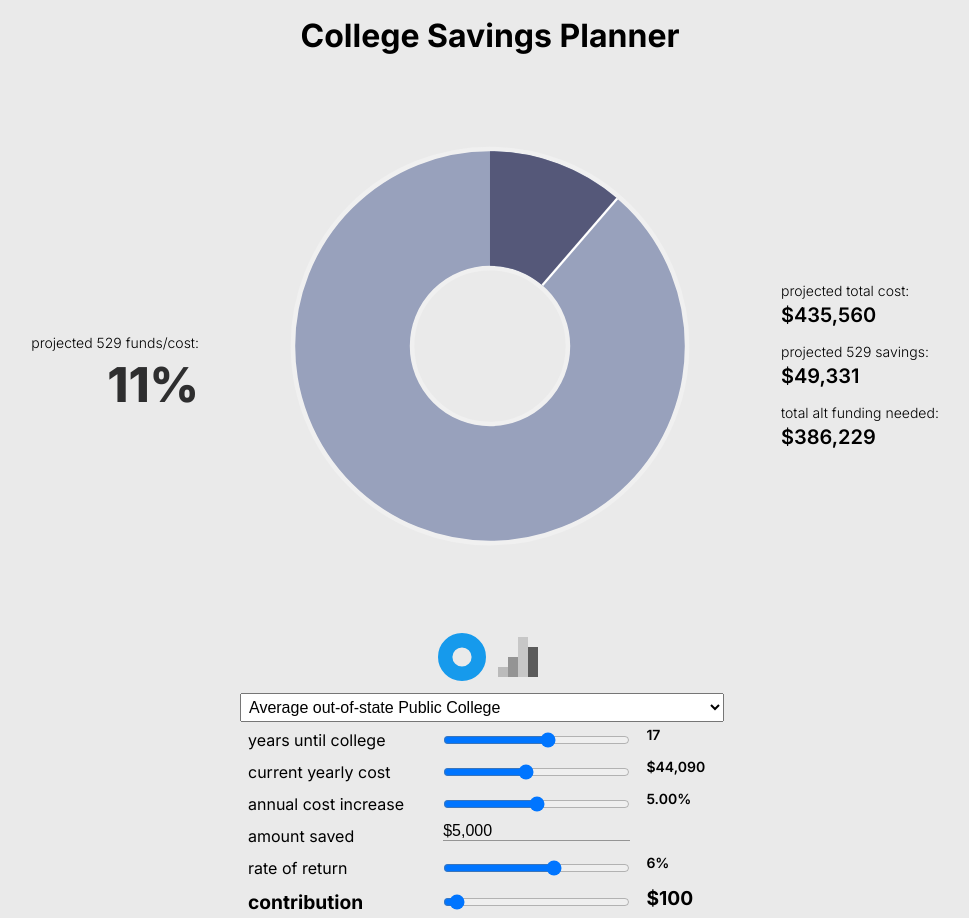
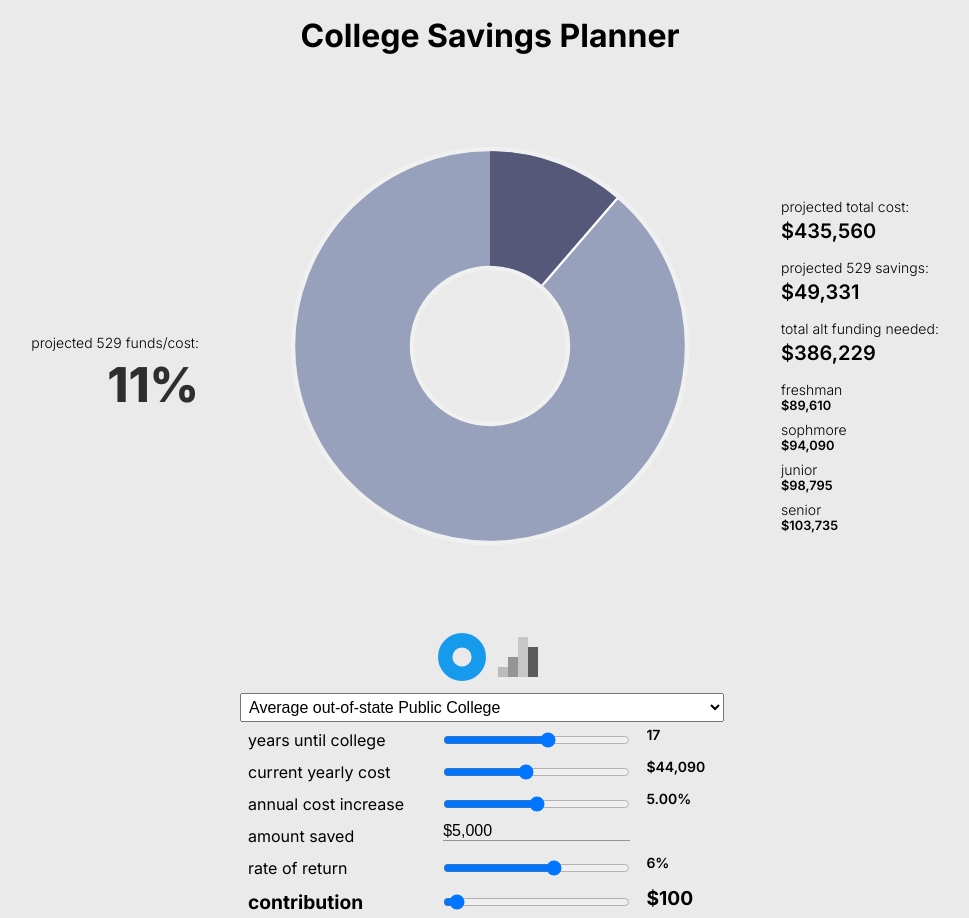
Before and after one commit to aokorodu/CollegeSavingsPlanner, a website built with Vite: page index.html in a window 1280 px wide. Shown: the whole page, without its empty margins (150-1119 px from the left). Built offline with nearby package versions, Linux system fonts and the light colour scheme.

Commit message:
yearly funds needed breakdown

```diff
--- a/index.html
+++ b/index.html
@@ -21,11 +21,12 @@
           <defs>
             <linearGradient id="numberBackgroundGradient" gradientUnits="userSpaceOnUse" x1="0" y1="-80" x2="0" y2="0">
               <stop offset="0%" stop-color="#000" stop-opacity="0%" />
-              <stop offset="100%" stop-color="#000" stop-opacity="25%"/>
+              <stop offset="100%" stop-color="#000" stop-opacity="25%" />
             </linearGradient>
             <g id="barGraphic">
-              <rect x="5" y="-2000" width="245" height="2000" rx="10" ry="10"/>
-              <rect x="5" y="-80" width="245" height="80" rx="10" ry="10" fill="url(#numberBackgroundGradient)" stroke="none"/>
+              <rect x="5" y="-2000" width="245" height="2000" rx="10" ry="10" />
+              <rect x="5" y="-80" width="245" height="80" rx="10" ry="10" fill="url(#numberBackgroundGradient)"
+                stroke="none" />
               <!-- <path d="M5 -20 H250" stroke="url(#numberBackgroundGradient)" fill="none" stroke-width="40" stroke-opacity=".4" /> -->
               <!-- <text x="125" y="29" text-anchor="middle" font-size="24" fill="#ffffff" transform="scale(1 -1)">$2,345</text> -->
             </g>
@@ -190,8 +191,30 @@
           <span id="fundingNeededTitle">total alt funding needed:</span>
           <span id="fundingNeededText">0</span>
         </div>
+        <div id="classBreakdown">
+          <div class="breakdownSummary left">
+            <span id="">freshman</span>
+            <span class="fundsNeeded" id="frosh_fundsNeeded">0</span>
+          </div>
+          <div class="breakdownSummary left">
+            <span id="">sophmore</span>
+            <span class="fundsNeeded" id="soph_fundsNeeded">0</span>
+          </div>
+          <div class="breakdownSummary left">
+            <span id="">junior</span>
+            <span class="fundsNeeded" id="jun_fundsNeeded">0</span>
+          </div>
+          <div class="breakdownSummary left">
+            <span id="">senior</span>
+            <span class="fundsNeeded" id="sen_fundsNeeded">0</span>
+          </div>
+        </div>
+
         <div id="extraFundingInstructions" class="extraFundingInstructions summary left hiddenMessage">
-          <span style="font-weight: bold;">Note: </span>You may have excess funds available with the selected contribution. <a target="_blank" href="https://investor.vanguard.com/investor-resources-education/article/things-that-may-surprise-you-about-529s">See what you can do with them.</a>
+          <span style="font-weight: bold;">Note: </span>You may have excess funds available with the selected
+          contribution. <a target="_blank"
+            href="https://investor.vanguard.com/investor-resources-education/article/things-that-may-surprise-you-about-529s">See
+            what you can do with them.</a>
         </div>
 
       </div>
--- a/src/css/main.css
+++ b/src/css/main.css
@@ -66,6 +66,15 @@ body {
   width: 200px;
 }
 
+.breakdownSummary {
+  font-size: 14px;
+  font-weight: 300;
+  display: flex;
+  flex-direction: column;
+  justify-content: space-between;
+  width: 200px;
+}
+
 .right {
   text-align: right;
 }
@@ -78,6 +87,11 @@ body {
   font-weight: 600;
   font-size: 1.25rem;
   margin-top: 0.25rem;
+}
+
+.fundsNeeded {
+  font-weight: 600;
+  font-size: 0.8rem;
 }
 
 #projectedPercentSaved {
@@ -102,6 +116,13 @@ body {
 
 label {
   padding: 0.25rem 0.25rem 0.25rem 0.5rem;
+}
+
+#classBreakdown {
+  display: flex;
+  flex-direction: column;
+  justify-content: left;
+  gap: 0.5rem;
 }
 
 #val {
--- a/src/js/main.js
+++ b/src/js/main.js
@@ -981,7 +981,7 @@ const fundingNeededTitle = document.getElementById("fundingNeededTitle");
 const extraFundingInstructions = document.getElementById(
   "extraFundingInstructions"
 );
-
+const fundsNeeded = document.querySelectorAll(".fundsNeeded");
 // SVG paths for pie chart
 const savedPath = document.getElementById("savedPath");
 const overflowPath = document.getElementById("overflowPath");
@@ -1013,6 +1013,7 @@ let yearsToCollege = 0;
 let yearsOfCollege = 4;
 let yearlyCost = 50000;
 let yearlyCostByYear = [];
+let yearlySavedByYear = [];
 let maxYearlyCollegeCost = 0;
 let monthlyContribution = 500;
 let initialBalance = 2000;
@@ -1261,6 +1262,12 @@ function updateValues() {
 
   percentageSaved = (amountSaved / futureCost) * 100;
 
+  yearlySavedByYear = [];
+  for (let i = 0; i < yearlyCostByYear.length; i++) {
+    const savedThisYear = (yearlyCostByYear[i] * percentageSaved) / 100;
+    yearlySavedByYear.push(Math.round(savedThisYear));
+  }
+
   percentages = yearlyCostByYear.map((cost) => {
     const percentage = (cost / maxYearlyCollegeCost) * 100;
     return percentage > 100 ? 100 : percentage;
@@ -1292,6 +1299,12 @@ function updateSummary() {
       excessMessageShowing = false;
     }
   }
+
+  fundsNeeded.forEach((fund, index) => {
+    const amt = yearlyCostByYear[index] - yearlySavedByYear[index];
+    console.log("amt", amt);
+    fund.innerText = convertToDollarString(amt);
+  });
 }
 
 function updatePaths() {
@@ -1357,7 +1370,7 @@ function updateBarGraph() {
     const newPercentage = (percentage / 100) * (percentageSaved / 100);
     console.log("newPercentage", newPercentage);
     totalSaved += maxYearlyCollegeCost * newPercentage;
-    const savingsAmount = convertToDollarString(cost * (percentageSaved / 100));
+    const savingsAmount = convertToDollarString(yearlySavedByYear[index]);
     const savingsBarText = savingsBars[index].querySelector("text");
     savingsBarText.textContent = savingsAmount;
   });
```
